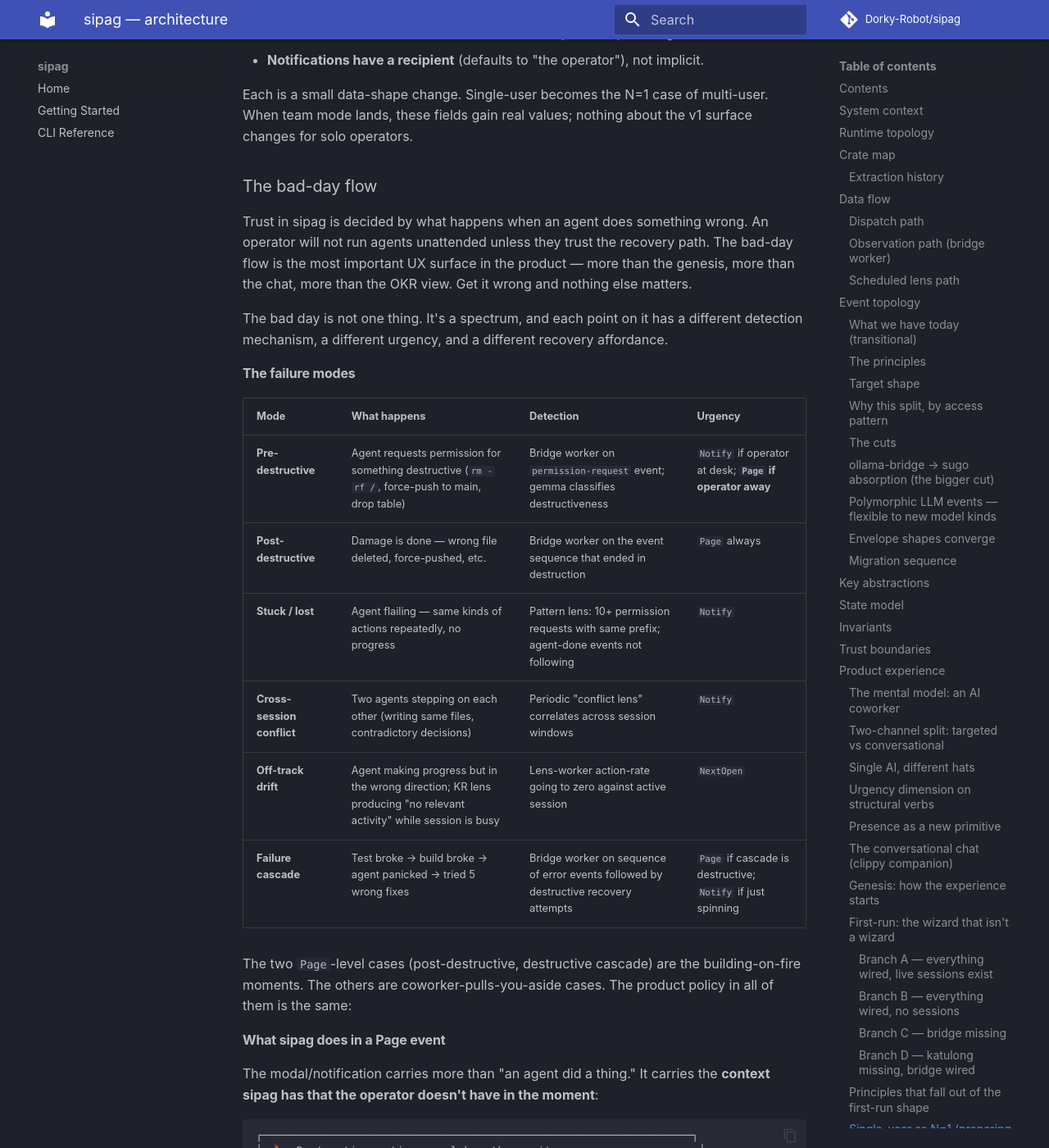
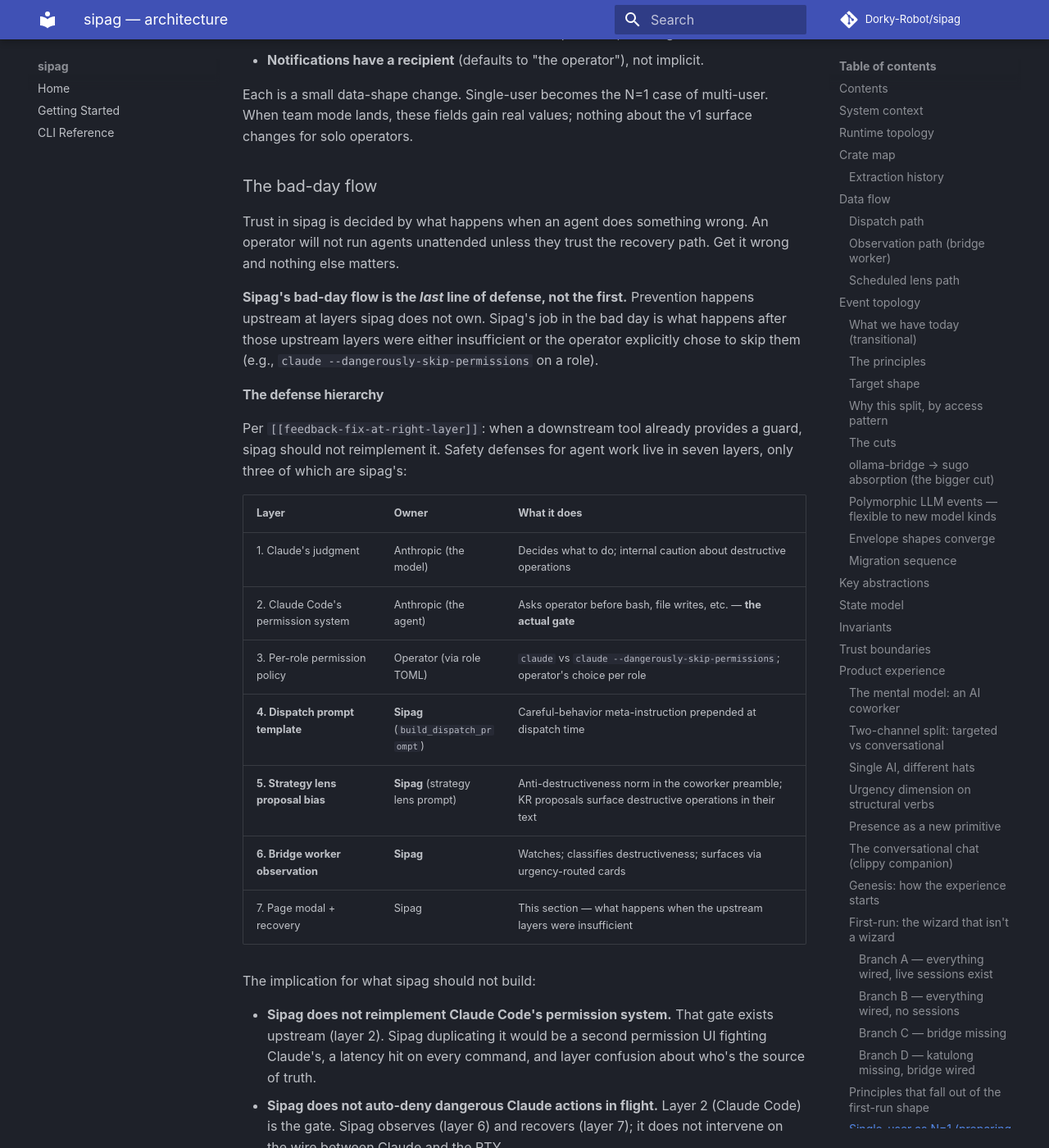
Before and after one commit to Dorky-Robot/sipag, an MkDocs documentation site: the page built from docs/architecture.md, in a window 1280 px wide and 1400 px high, scrolled down 22382 px. Shown: the whole window at 82% size. Built offline with MkDocs 1.6.1 and Material for MkDocs 9.7.7, drawn with Linux system fonts in a browser that asks for light colours; comment, search, counter and statistics services are not loaded; some of the changed text lies outside the part shown.

Commit message:
docs: reframe bad-day flow as the last line of defense (#575)
Per 'fix at the right layer' invariant: sipag's bad-day flow is recovery,
not prevention. Prevention lives in 7 layers, only 3 owned by sipag.

Added "defense hierarchy" section at the top of bad-day flow:
- Layer 1: Claude's judgment (Anthropic, model)
- Layer 2: Claude Code's permission system (Anthropic, agent) — THE gate
- Layer 3: Per-role permission policy (operator, role TOML)
- Layer 4 (sipag): Dispatch prompt template — careful-behavior preamble
- Layer 5 (sipag): Strategy lens proposal bias — anti-destructiveness norm
- Layer 6 (sipag): Bridge worker observation — classifies + routes
- Layer 7 (sipag): Page modal + recovery (the rest of the bad-day section)

Explicit non-actions added:
- Sipag does not reimplement Claude Code's permission system
- Sipag does not auto-deny dangerous Claude actions in flight
- Sipag does not silently restrict operator choices

Three new phase queue items:
- Anti-destructiveness norm in shared coworker preamble (layer 5)
- Careful-behavior preamble in build_dispatch_prompt (layer 4)
- KR proposal schema: surface destructive operations in text
  (so propose_kr names destructive scope, doesn't hide in falsifier)

Co-authored-by: Felix Flores <felix@dorkyrobot.com>

```diff
--- a/docs/architecture.md
+++ b/docs/architecture.md
@@ -753,9 +753,37 @@ Each is a small data-shape change. Single-user becomes the N=1 case of multi-use
 
 ### The bad-day flow
 
-Trust in sipag is decided by what happens when an agent does something wrong. An operator will not run agents unattended unless they trust the recovery path. The bad-day flow is the most important UX surface in the product — more than the genesis, more than the chat, more than the OKR view. Get it wrong and nothing else matters.
+Trust in sipag is decided by what happens when an agent does something wrong. An operator will not run agents unattended unless they trust the recovery path. Get it wrong and nothing else matters.
 
-The bad day is not one thing. It's a spectrum, and each point on it has a different detection mechanism, a different urgency, and a different recovery affordance.
+**Sipag's bad-day flow is the *last* line of defense, not the first.** Prevention happens upstream at layers sipag does not own. Sipag's job in the bad day is what happens after those upstream layers were either insufficient or the operator explicitly chose to skip them (e.g., `claude --dangerously-skip-permissions` on a role).
+
+#### The defense hierarchy
+
+Per `[[feedback-fix-at-right-layer]]`: when a downstream tool already provides a guard, sipag should not reimplement it. Safety defenses for agent work live in seven layers, only three of which are sipag's:
+
+| Layer | Owner | What it does |
+|---|---|---|
+| 1. Claude's judgment | Anthropic (the model) | Decides what to do; internal caution about destructive operations |
+| 2. Claude Code's permission system | Anthropic (the agent) | Asks operator before bash, file writes, etc. — **the actual gate** |
+| 3. Per-role permission policy | Operator (via role TOML) | `claude` vs `claude --dangerously-skip-permissions`; operator's choice per role |
+| **4. Dispatch prompt template** | **Sipag** (`build_dispatch_prompt`) | Careful-behavior meta-instruction prepended at dispatch time |
+| **5. Strategy lens proposal bias** | **Sipag** (strategy lens prompt) | Anti-destructiveness norm in the coworker preamble; KR proposals surface destructive operations in their text |
+| **6. Bridge worker observation** | **Sipag** | Watches; classifies destructiveness; surfaces via urgency-routed cards |
+| 7. Page modal + recovery | Sipag | This section — what happens when the upstream layers were insufficient |
+
+The implication for what sipag should not build:
+
+- **Sipag does not reimplement Claude Code's permission system.** That gate exists upstream (layer 2). Sipag duplicating it would be a second permission UI fighting Claude's, a latency hit on every command, and layer confusion about who's the source of truth.
+- **Sipag does not auto-deny dangerous Claude actions in flight.** Layer 2 (Claude Code) is the gate. Sipag observes (layer 6) and recovers (layer 7); it does not intervene on the wire between Claude and the PTY.
+- **Sipag does not silently restrict what the operator can do.** If the operator chose `--dangerously-skip-permissions` for a role, that's the operator's choice. Sipag may warn at dispatch time but does not refuse.
+
+What sipag does provide at its three layers:
+
+- **Layer 4 (dispatch prompt)**: `build_dispatch_prompt` includes careful-behavior framing. Not "don't do dangerous things" (Claude has its own judgment) but "be conservative; prefer reversible changes; ask permission with explicit framing of what would be lost."
+- **Layer 5 (strategy lens bias)**: the shared coworker preamble includes anti-destructiveness norms. When the strategy lens proposes KRs, it prefers reversible-shaped ones. When a destructive operation is genuinely necessary, the KR text surfaces it explicitly — not buried in the falsifier, named in the proposal itself.
+- **Layer 6 (bridge worker classification)**: gemma in bridge-worker mode classifies the destructiveness of observed actions; the resulting `ask_human` / Page urgency is conditioned on that classification + operator presence.
+
+The bad-day section below covers layer 7. The rest of this section assumes layers 1–6 either failed, were skipped, or didn't catch the case.
 
 #### The failure modes
 
@@ -898,6 +926,9 @@ Pulled into the phase queue from this section:
 - Bad-day Page modal UI + the operator-authorized recovery action set
 - `fire_record` corpus item kind (for post-mortem write-back)
 - Default-deny-on-Away policy for destructive permission requests
+- Anti-destructiveness norm in the shared coworker preamble (layer 5 prevention)
+- Careful-behavior preamble in `build_dispatch_prompt` (layer 4 prevention)
+- KR proposals must surface destructive operations in the text (schema convention for `propose_kr`)
 - Structural-verb dispatch to UI (already on queue; covers targeted-card rendering)
 - Lens health metrics (already on queue, PR #571)
 
@@ -955,6 +986,9 @@ Tracking item, not architecture. Snapshots the current state of in-progress work
 | — | **Cross-session conflict lens** | lens scheduler (shipped) |
 | — | **`fire_record` corpus item kind** (post-mortem write-back from Page events) | corpus (shipped) |
 | — | **Default-deny-on-Away policy** for destructive permission requests | destructiveness classification + presence primitive |
+| — | **Anti-destructiveness norm in coworker preamble** (layer 5 — strategy lens biases away from destructive-shaped KRs) | shared coworker preamble |
+| — | **Careful-behavior preamble in `build_dispatch_prompt`** (layer 4 — meta-instruction prepended at dispatch time) | none |
+| — | **KR proposal schema: surface destructive operations in the text** (layer 5 — `propose_kr` mutation must name destructive scope in KR body, not hide in falsifier) | strategy chat MVP |
 
 **Lens health metrics** (no §, no PR yet — scope sketch):
 
```
